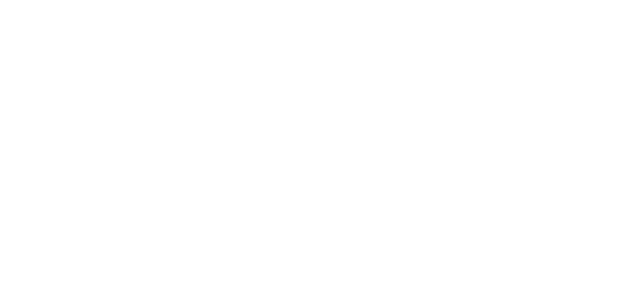
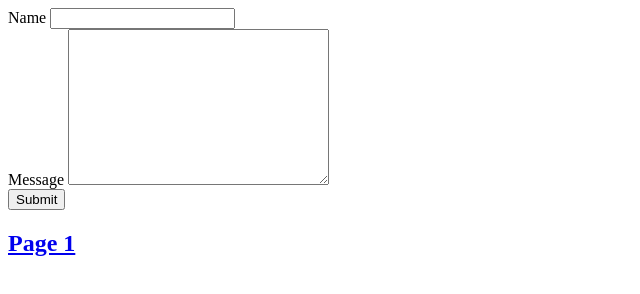
Before and after one commit to marknair/html_and_CSS, a plain HTML site: page page2.html in a window 1280 px wide. Shown: the whole page, without its empty margins (0-640 px from the left). Drawn offline with Linux system fonts and the light colour scheme.

Commit message:
Added a form to page 2.

```diff
--- a/page2.html
+++ b/page2.html
@@ -5,7 +5,19 @@
     <title>HTML and CSS project - Page 2</title>
 </head>
 <body>
-
-
+<form action = "#">
+    <div>
+        <label for = "name">Name</label>
+        <input type = "text" name = "name" id = "name">
+    </div>
+    <div>
+        <label for = "message">Message</label>
+        <textarea name = "message" id = "message" cols = "30" rows = "10"></textarea>
+    </div>
+    <div>
+        <button type = "Submit">Submit</button>
+    </div>
+</form>
+<h2><a href = "index.html">Page 1</a></h2>
 </body>
 </html>
```
